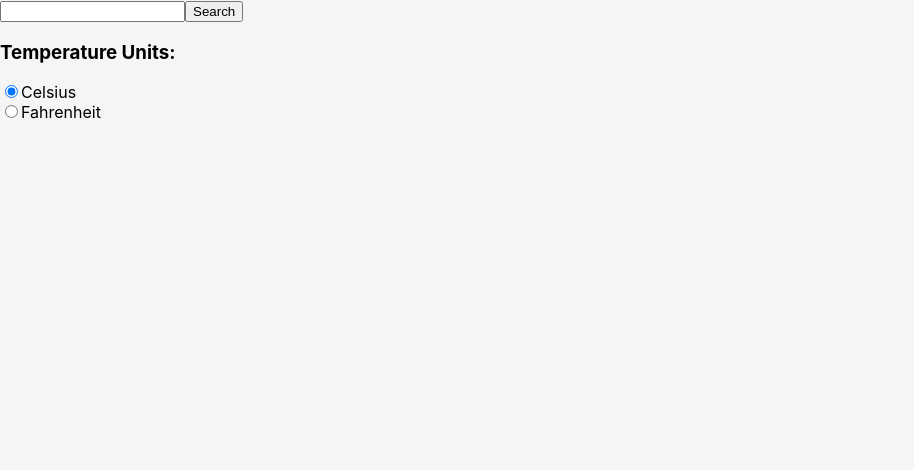
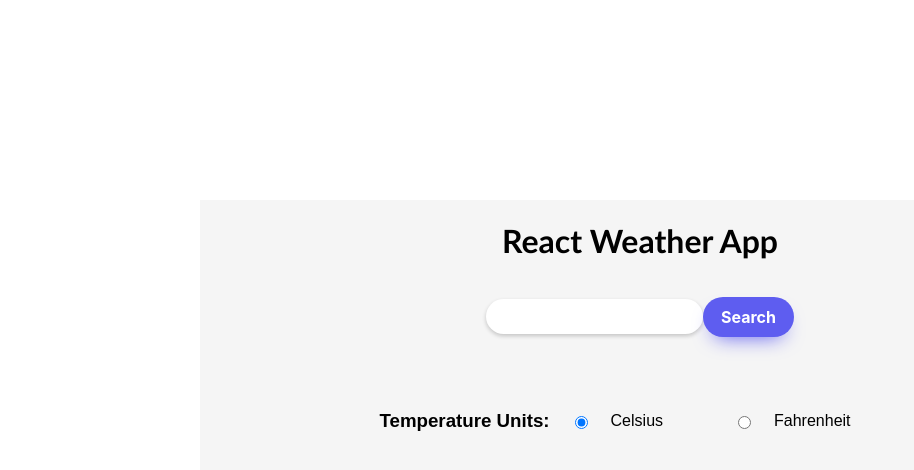
Before and after one commit to zdotg/ZG_weather_app, a React (Create React App) app: page / in a window 1280 px wide. Shown: the top 470 px of the page, without its empty margins (0-914 px from the left). Built offline with nearby package versions, Linux system fonts and the light colour scheme.

Commit message:
Added some styles and a Title for the app

```diff
--- a/src/App.css
+++ b/src/App.css
@@ -1,23 +1,55 @@
-body {
-  margin: 0;
+.body {
+  margin: 200px;
   padding: 0;
+  display: flex;
+  flex-direction: column;
+  justify-content: center;
+  align-items: center;
   font-family: Arial, sans-serif;
   background-color: #f5f5f5;
 }
+
+
+/* Button style from getcssscan.com button-34 */
+.button{
+  background: #5E5DF0;
+  border-radius: 999px;
+  box-shadow: #5E5DF0 0 10px 20px -10px;
+  box-sizing: border-box;
+  color: #FFFFFF;
+  cursor: pointer;
+  font-family: Inter,Helvetica,"Apple Color Emoji","Segoe UI Emoji",NotoColorEmoji,"Noto Color Emoji","Segoe UI Symbol","Android Emoji",EmojiSymbols,-apple-system,system-ui,"Segoe UI",Roboto,"Helvetica Neue","Noto Sans",sans-serif;
+  font-size: 16px;
+  font-weight: 700;
+  line-height: 24px;
+  opacity: 1;
+  outline: 0 solid transparent;
+  padding: 8px 18px;
+  user-select: none;
+  -webkit-user-select: none;
+  touch-action: manipulation;
+  width: fit-content;
+  border: 0;
+}
+
+h1 {
+  font-family:'Gill Sans', 'Gill Sans MT', Calibri, 'Trebuchet MS', sans-serif;
+}
+
 
 /* SearchBar Component */
 .search-bar {
   display: flex;
   justify-content: center;
   align-items: center;
-  padding: 20px;
+  padding: 15px;
 }
 
 .search-bar input {
   width: 100%;
   max-width: 500px;
-  height: 50px;
-  padding: 10px;
+  height: 25px;
+  padding: 5px;
   border: none;
   border-radius: 50px;
   box-shadow: 0px 2px 4px rgba(0, 0, 0, 0.2);
@@ -92,7 +124,6 @@ body {
 .settings select {
   height: 30px;
   padding: 5px;
-  border: none;
   border-radius: 5px;
   font-size: 16px;
 }
--- a/src/App.js
+++ b/src/App.js
@@ -32,6 +32,7 @@ function App() {
 
   return (
     <div className="body">
+      <h1>React Weather App</h1>
       <SearchBar city={city} setCity={setCity} handleSearch={handleSearch} />
       {weatherData && (
         <>
--- a/src/app/components/SearchBar.js
+++ b/src/app/components/SearchBar.js
@@ -1,11 +1,11 @@
 import React, { useState } from "react";
 
-const SearchBar = ({ onSearch }) => {
+const SearchBar = ({ city, setCity, handleSearch }) => {
   const [query, setQuery] = useState("");
 
   const handleSubmit = (event) => {
     event.preventDefault();
-    onSearch(query);
+    handleSearch(query);
   };
 
   const handleChange = (event) => {
@@ -13,9 +13,16 @@ const SearchBar = ({ onSearch }) => {
   };
 
   return (
-    <form onSubmit={handleSubmit}>
-      <input type="text" value={query} onChange={handleChange} />
-      <button type="submit">Search</button>
+    <form className="search-bar" onSubmit={handleSubmit}>
+      <input
+        className="search-bar input"
+        type="text"
+        value={query}
+        onChange={handleChange}
+      />
+      <button className="button" type="submit">
+        Search
+      </button>
     </form>
   );
 };
--- a/src/app/components/TempSetting.js
+++ b/src/app/components/TempSetting.js
@@ -2,9 +2,9 @@ import React from "react";
 
 const TempSetting = ({ unit, setUnit }) => {
   return (
-    <div>
+    <div className="settings">
       <h3>Temperature Units:</h3>
-      <div>
+      <div className="settings select">
         <input
           type="radio"
           id="celsius"
@@ -13,9 +13,11 @@ const TempSetting = ({ unit, setUnit }) => {
           checked={unit === "metric"}
           onChange={() => setUnit("metric")}
         />
-        <label htmlFor="celsius">Celsius</label>
+        <label className="settings label" htmlFor="celsius">
+          Celsius
+        </label>
       </div>
-      <div>
+      <div className="settings select">
         <input
           type="radio"
           id="fahrenheit"
@@ -24,7 +26,9 @@ const TempSetting = ({ unit, setUnit }) => {
           checked={unit === "imperial"}
           onChange={() => setUnit("imperial")}
         />
-        <label htmlFor="fahrenheit">Fahrenheit</label>
+        <label className="settings label" htmlFor="fahrenheit">
+          Fahrenheit
+        </label>
       </div>
     </div>
   );
--- a/src/app/components/weatherIcon.js
+++ b/src/app/components/weatherIcon.js
@@ -0,0 +1,15 @@
+import React from "react";
+
+const WeatherIcon = ({ code }) => {
+  const iconUrl = `http://openweathermap.org/img/w/${code}.png`;
+
+  return (
+    <img
+      src={iconUrl}
+      alt="Weather Icon"
+      style={{ width: "50px", height: "50px" }}
+    />
+  );
+};
+
+export default WeatherIcon;
```
